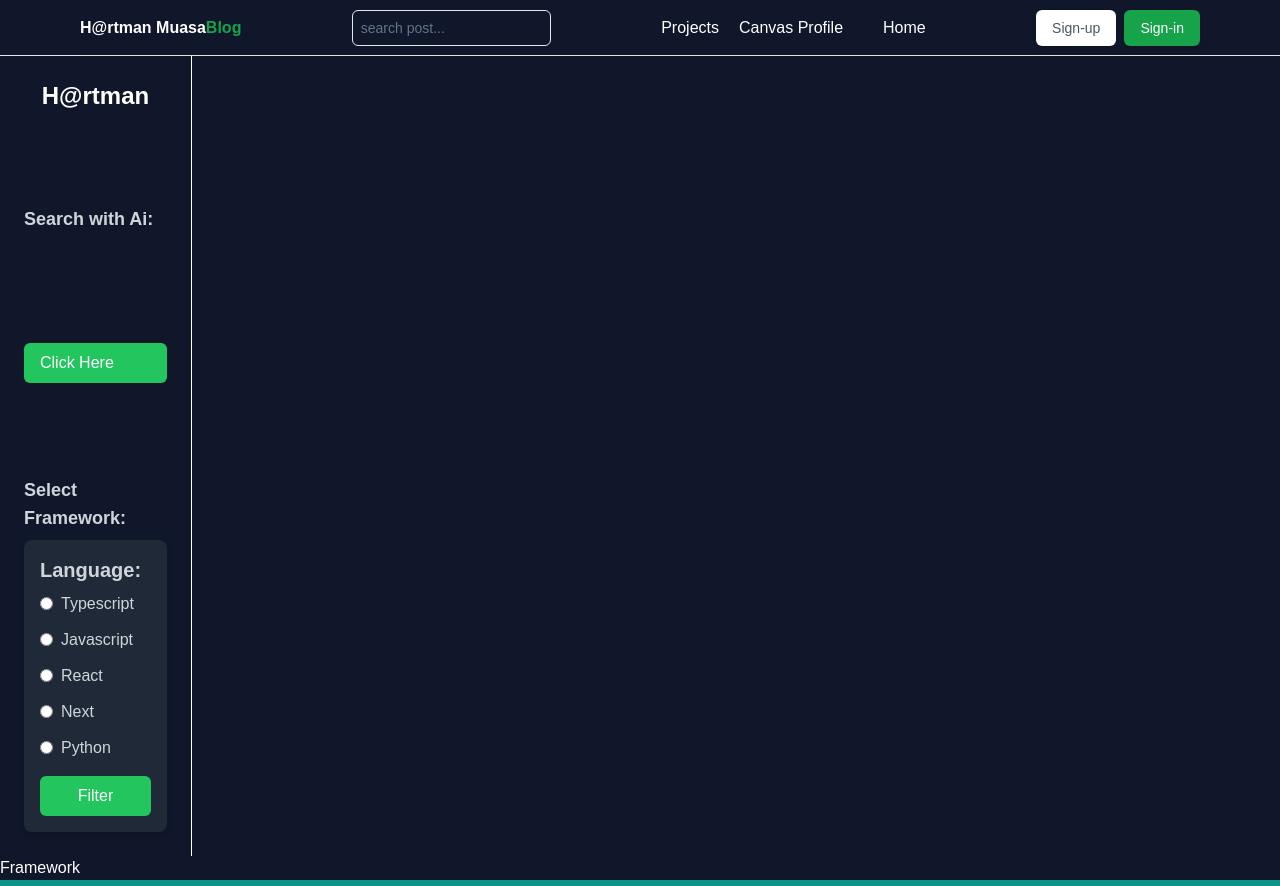
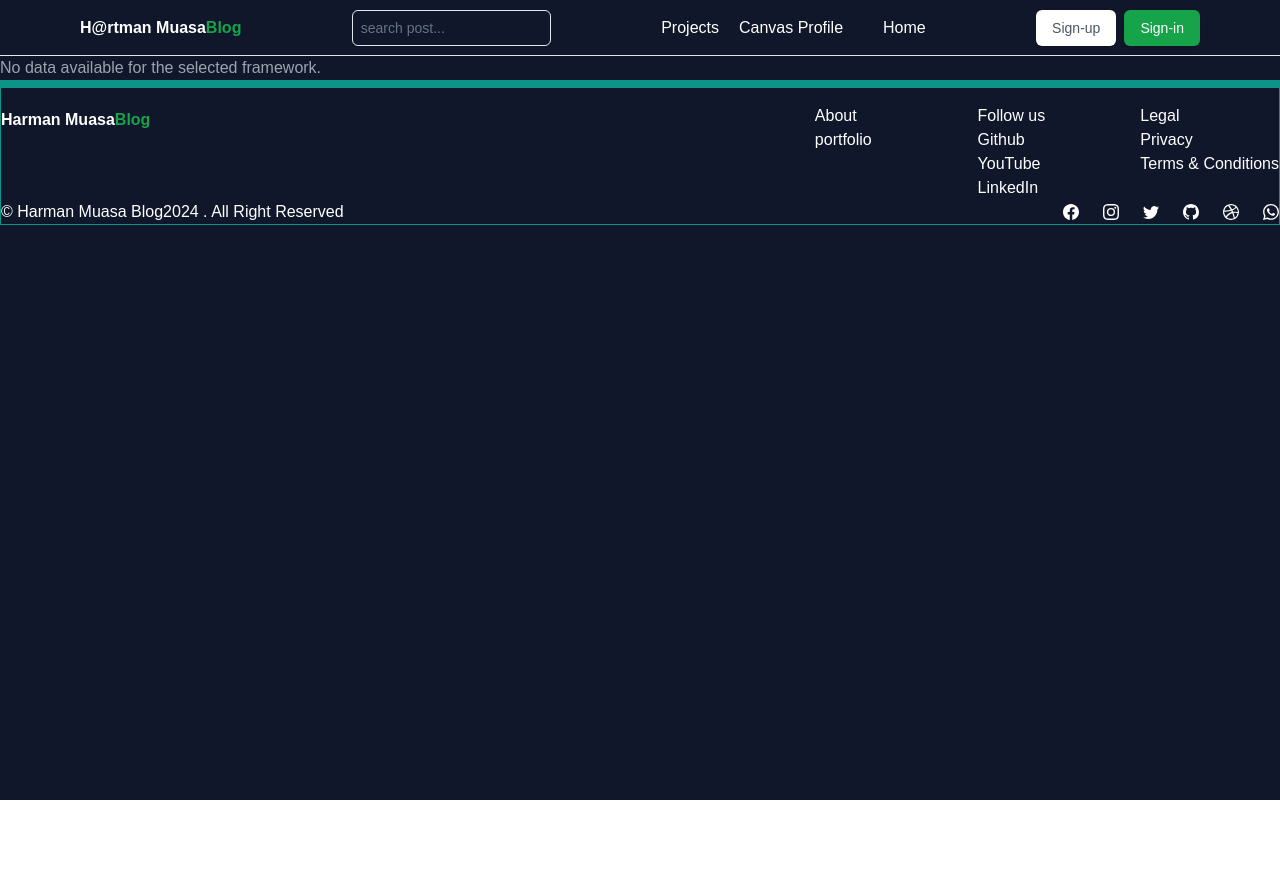
Before and after one commit to Muasa-harman/harman-muasa-blog, a Next.js app: page /post in a window 1280 px wide. Shown: the top 886 px of the page. After the commit the page ends 800 px from the top, so only its background shows below. Built offline with nearby package versions, Linux system fonts and the light colour scheme; a web font is replaced by a local one.

Commit message:
filter functionality

```diff
--- a/src/app/post/page.tsx
+++ b/src/app/post/page.tsx
@@ -1,16 +1,50 @@
-import Sidebar from '@/components/Sidebar'
-import React from 'react'
+'use client';
 
-const page = () => {
+import React, { useEffect, useState } from "react";
+import { useSearchParams } from "next/navigation";
+
+type DataItem = {
+  title: string;
+  description: string;
+};
+
+const PostPage: React.FC = () => {
+  const searchParams = useSearchParams();
+  const [data, setData] = useState<DataItem[]>([]);
+
+  useEffect(() => {
+    const dataParam = searchParams.get("data");
+
+    if (dataParam) {
+      try {
+
+        const decodedData = JSON.parse(decodeURIComponent(dataParam));
+        setData(decodedData);
+      } catch (error) {
+        console.error("Error parsing data:", error);
+      }
+    }
+  }, [searchParams]);
+
   return (
-    <div className='Flex'>
-        <Sidebar/>
-        <div>
-        <h3 className="">Framework</h3>
+    <div className="flex flex-wrap space-x-4 space-y-4">
+  {data.length > 0 ? (
+    data.map((item, index) => (
+      <div
+        key={index}
+        className="flex flex-col justify-between min-w-[200px] h-[150px] p-4 rounded-lg bg-gray-800 shadow-lg hover:shadow-xl transition-shadow duration-300"
+      >
+        <h3 className="text-xl font-bold mb-2">{item.title}</h3>
+        <p className="text-gray-300">{item.description}</p>
+      </div>
+    ))
+  ) : (
+    <p className="text-gray-400">No data available for the selected framework.</p>
+  )}
+</div>
 
-        </div>
-    </div>
-  )
-}
 
-export default page
+  );
+};
+
+export default PostPage;
--- /dev/null
+++ b/src/components/Framework.tsx
@@ -0,0 +1,42 @@
+// Framework.tsx
+import React from "react";
+import { useRouter } from "next/navigation";
+
+type FrameworkContentProps = {
+  selectedFramework: string;
+};
+
+const FrameworkContent: React.FC<FrameworkContentProps> = ({ selectedFramework }) => {
+  const router = useRouter();
+
+  const handleFilter = async () => {
+    if (!selectedFramework) {
+      alert("Please select a framework to filter!");
+      return;
+    }
+
+    // Sample data based on the selected framework
+    const sampleData = [
+      { title: "Intro to TypeScript", description: "Learn the basics of TypeScript." },
+      { title: "Advanced TypeScript", description: "Deep dive into TypeScript features." },
+    ];
+
+    const encodedData = encodeURIComponent(JSON.stringify(sampleData));
+    router.push(`/post?data=${encodedData}`);
+  };
+
+  return (
+    <div className="p-4">
+      <h2 className="text-xl font-bold mb-4">Framework: {selectedFramework || "None selected"}</h2>
+
+      <button
+        onClick={handleFilter}
+        className="py-2 px-4 bg-green-600 text-white rounded-md hover:bg-green-300 mb-4"
+      >
+        Filter
+      </button>
+    </div>
+  );
+};
+
+export default FrameworkContent;
--- a/src/components/Sidebar.tsx
+++ b/src/components/Sidebar.tsx
@@ -1,33 +1,14 @@
 "use client";
 
-import { Search } from "lucide-react";
-import { useRouter } from "next/navigation";
 import React, { useState } from "react";
-import MaxWidthWrapper from "@/components/MaxWidthWrapper";
-import Link from "next/link";
+import FrameworkContent from "./Framework";
 
 const Sidebar: React.FC = () => {
-  const router = useRouter();
-  const [searchTerm, setSearchTerm] = useState("");
   const [selectedFramework, setSelectedFramework] = useState("");
-
-  const handleSearch = (e: React.ChangeEvent<HTMLInputElement>) => {
-    setSearchTerm(e.target.value);
-  };
 
   const handleFrameworkChange = (e: React.ChangeEvent<HTMLInputElement>) => {
     setSelectedFramework(e.target.value);
   };
-
-  const handleButtonSearch = (e: React.FormEvent) => {
-    e.preventDefault();
-    router.push("/post");
-  };
-
-  const handleSubmit = (e:React.FormEvent) =>{
-    e.preventDefault();
-    router.push("/ai");
-  }
 
   return (
     <div className="flex flex-col justify-between h-screen w-48 text-gray-300 border-r border-white p-6">
@@ -35,24 +16,6 @@ const Sidebar: React.FC = () => {
       <div className="text-center">
         <h1 className="text-2xl font-bold text-white">H@rtman</h1>
       </div>
-
-      {/* Search Input */}
-      {/* <form className="flex flex-col" onSubmit={handleSubmit}> */}
-        <h4 className="text-lg font-semibold">Search with Ai:</h4>
-        <Link href={'/ai'} className="bg-green-500 hover:bg-slate-500 rounded-md text-white transition duration-200 px-4 py-2 mt-4 w-full">Click Here</Link>
-        {/* <div className="relative max-w-md mx-auto">
-          <input
-            type="text"
-            value={searchTerm}
-            onChange={handleSearch}
-            placeholder="Ai Search..."
-            className="border border-gray-300 rounded-md pl-12 pr-4 py-2 w-full bg-custom-dark text-gray-100 placeholder-gray-400 focus:outline-none focus:ring-2 focus:ring-blue-500 focus:border-transparent"
-          />
-          <div className="absolute left-4 top-1/2 transform -translate-y-1/2">
-            <Search className="text-gray-400" />
-          </div>
-        </div>
-      </form> */}
 
       {/* Framework Selection */}
       <div className="space-y-2 top-2">
@@ -74,15 +37,11 @@ const Sidebar: React.FC = () => {
               </label>
             ))}
           </div>
-          <button
-            onClick={handleButtonSearch}
-            className="bg-green-500 hover:bg-slate-500 rounded-md text-white transition duration-200 px-4 py-2 mt-4 w-full"
-            type="submit"
-          >
-            Filter
-          </button>
         </div>
       </div>
+
+      {/* Pass selectedFramework to FrameworkContent */}
+      <FrameworkContent selectedFramework={selectedFramework} />
     </div>
   );
 };
@@ -93,123 +52,48 @@ export default Sidebar;
 
 // "use client";
 
-// import { Search } from "lucide-react";
-// import Link from "next/link";
-// import { usePathname, useRouter } from "next/navigation";
-// import Router from "next/router";
 // import React, { useState } from "react";
+// import FrameworkContent from "./Framework";
 
 // const Sidebar: React.FC = () => {
-//   const router = useRouter();
-//   const pathname = usePathname();
-//   const [searchTerm, setSearchTerm] = useState("");
+//   const [selectedFramework, setSelectedFramework] = useState("");
 
-//   const handleSearch = (e: React.ChangeEvent<HTMLInputElement>) => {
-//     e.preventDefault();
+//   const handleFrameworkChange = (e: React.ChangeEvent<HTMLInputElement>) => {
+//     setSelectedFramework(e.target.value);
 //   };
 
-//   const handleButtonSearch = (e:React.FormEvent) =>{
-//     e.preventDefault();
-//     router.push('/post')
-//   }
 //   return (
-//     <div className="flex flex-col justify-between h-screen w-48 text-gray-300 border-r border-white">
-//       <div className="">
-//         <h1 className="text-2xl font-bold text-white position-sticky text-center">
-//           H@rtman
-//         </h1>
+//     <div className="flex flex-col justify-between h-screen w-48 text-gray-300 border-r border-white p-6">
+//       {/* Sidebar Header */}
+//       <div className="text-center">
+//         <h1 className="text-2xl font-bold text-white">H@rtman</h1>
 //       </div>
-//       <div className="flex flex-col space-y-4 p-6">
-//         {/* Search Input */}
-//         <form
-//           className="flex flex-col flex-grow mb-4"
-//           // onSubmit={handleSearch}
-//         >
 
-//         <div className="relative ml-5 max-w-md mx-auto mt-4">
-//           <div className="relative">
-//             <input
-//               type="text"
-//               value={searchTerm}
-//               onChange={(e) => setSearchTerm(e.target.value)}
-//               placeholder="Search by distance, keyword..."
-//               className="border border-gray-300 rounded-md pl-12 pr-4 py-2 w-full bg-custom-dark text-gray-100 placeholder-gray-400 focus:outline-none focus:ring-2 focus:ring-blue-500 focus:border-transparent"
-//               />
-//             <div className="absolute left-4 top-1/2 transform -translate-y-1/2">
-//               <Search className="text-gray-400" />
-//             </div>
+//       {/* Framework Selection */}
+//       <div className="space-y-2 top-2">
+//         <h4 className="text-lg font-semibold">Select Framework:</h4>
+//         <div className="max-w-lg rounded-lg p-4 bg-gray-800 shadow-md">
+//           <h2 className="text-xl font-bold mb-2">Language:</h2>
+//           <div className="space-y-3">
+//             {["Typescript", "Javascript", "React", "Next", "Python"].map((framework) => (
+//               <label key={framework} className="flex items-center">
+//                 <input
+//                   type="radio"
+//                   name="framework"
+//                   value={framework.toLowerCase()}
+//                   checked={selectedFramework === framework.toLowerCase()}
+//                   onChange={handleFrameworkChange}
+//                   className="form-radio text-custom-purple"
+//                 />
+//                 <span className="ml-2">{framework}</span>
+//               </label>
+//             ))}
 //           </div>
 //         </div>
-//         </form>
 //       </div>
-//       <h4 className="">Select Framework:</h4>
-//       <div className="space-y-6">
-//       <div className="flex justify-around space-x-16">
-//         <div className="max-w-lg shadow-lg rounded-lg p-6">
-//           <h2 className="text-xl font-bold mb-2">Language:</h2>
-//           <div className="space-y-3">
-//             <label className="flex items-center">
-//               <input
-//                 type="radio"
-//                 name="framework"
-//                 // checked={selectedFrame === "typescript"}
-//                 value="any"
-//                 // checked={selectedDistance === "any"}
-//                 onChange={handleSearch}
-//                 className="form-radio text-custom-purple"
-//               />
-//               <span className="ml-2">Typescript</span>
-//             </label>
-//             <label className="flex items-center">
-//               <input
-//                 type="radio"
-//                 name="distance"
-//                 value="under_3"
-//                 // checked={selectedFrame === "typescript"}
-//                 // onChange={handleDistanceChange}
-//                 className="form-radio text-custom-purple"
-//               />
-//               <span className="ml-2">Javascript</span>
-//             </label>
-//             <label className="flex items-center">
-//               <input
-//                 type="radio"
-//                 name="distance"
-//                 value="3_to_6"
-//                 // checked={selectedFrame === "react"}
-//                 // onChange={handleDistanceChange}
-//                 className="form-radio text-custom-purple"
-//               />
-//               <span className="ml-2">React</span>
-//             </label>
-//             <label className="flex items-center">
-//               <input
-//                 type="radio"
-//                 name="distance"
-//                 value="6_to_15"
-//                 // checked={selectedFrame ==="next"}
-//                 // onChange={handleDistanceChange}
-//                 className="form-radio text-custom-purple"
-//               />
-//               <span className="ml-2">Next</span>
-//             </label>
-//             <label className="flex items-center">
-//               <input
-//                 type="radio"
-//                 name="distance"
-//                 value="more_than_16"
-//                 // checked={selectedFrame ==="python"}
-//                 // onChange={handleDistanceChange}
-//                 className="form-radio text-custom-purple"
-//               />
-//               <span className="ml-2">Python</span>
-//             </label>
-//           </div>
-//           <button onClick={handleButtonSearch} className="bg-green-500 p-3 mt-2 hover:bg-slate-500 rounded-md
-//            text-white transition duration-200 items-center px-4 py-2" type="submit">Filter</button>
-//         </div>
-//       </div>
-//     </div>
+
+//       {/* Render FrameworkContent with selected framework */}
+//       <FrameworkContent selectedFramework={selectedFramework} />
 //     </div>
 //   );
 // };
```
